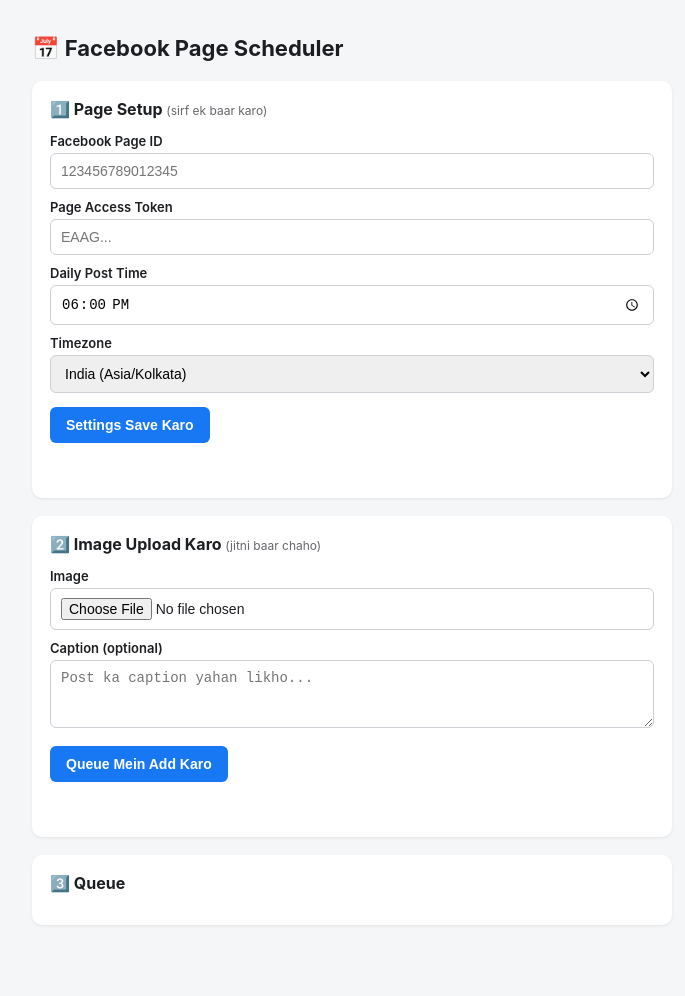
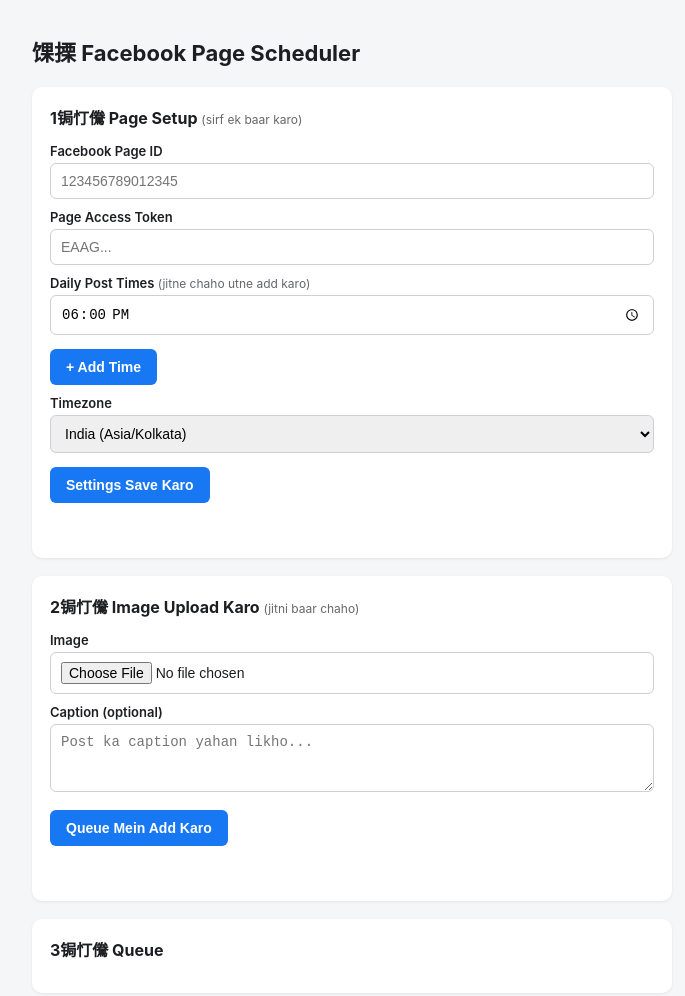
Before and after one commit to pawan64755-a11y/fb-scheduler-1, a website: page public/index.html in a window 1280 px wide. Shown: the whole page, without its empty margins (288-973 px from the left). Before the commit the page ends 963 px from the top, so only its background shows below. Drawn offline with Linux system fonts and the light colour scheme; no server answers.

Commit message:
Update index.html

```diff
--- a/public/index.html
+++ b/public/index.html
@@ -8,10 +8,10 @@
 </head>
 <body>
 <div class="container">
-  <h1>📅 Facebook Page Scheduler</h1>
+  <h1>馃搮 Facebook Page Scheduler</h1>
 
   <section class="card">
-    <h2>1️⃣ Page Setup <span class="hint">(sirf ek baar karo)</span></h2>
+    <h2>1锔忊儯 Page Setup <span class="hint">(sirf ek baar karo)</span></h2>
     <form id="settingsForm">
       <label>Facebook Page ID</label>
       <input type="text" id="page_id" placeholder="123456789012345">
@@ -20,8 +20,12 @@
       <input type="password" id="page_access_token" placeholder="EAAG...">
       <span class="hint" id="tokenHint"></span>
 
-      <label>Daily Post Time</label>
-      <input type="time" id="post_time" value="18:00">
+      <label>Daily Post Times <span class="hint">(jitne chaho utne add karo)</span></label>
+      <div class="time-add-row">
+        <input type="time" id="newTimeInput" value="18:00">
+        <button type="button" id="addTimeBtn">+ Add Time</button>
+      </div>
+      <div id="timesList" class="times-list"></div>
 
       <label>Timezone</label>
       <select id="timezone">
@@ -35,7 +39,7 @@
   </section>
 
   <section class="card">
-    <h2>2️⃣ Image Upload Karo <span class="hint">(jitni baar chaho)</span></h2>
+    <h2>2锔忊儯 Image Upload Karo <span class="hint">(jitni baar chaho)</span></h2>
     <form id="uploadForm">
       <label>Image</label>
       <input type="file" id="image" accept="image/*" required>
@@ -49,7 +53,7 @@
   </section>
 
   <section class="card">
-    <h2>3️⃣ Queue</h2>
+    <h2>3锔忊儯 Queue</h2>
     <div id="queueList" class="queue-list"></div>
   </section>
 </div>
```
